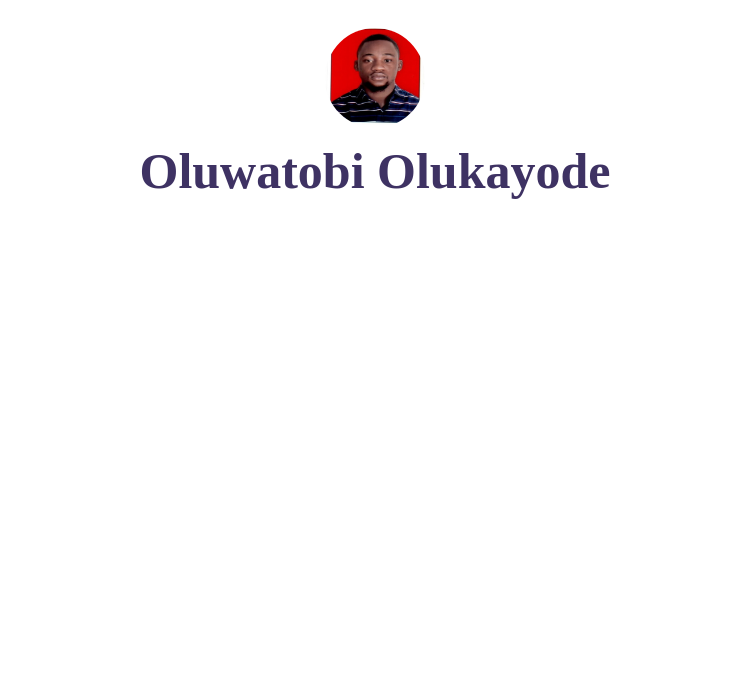
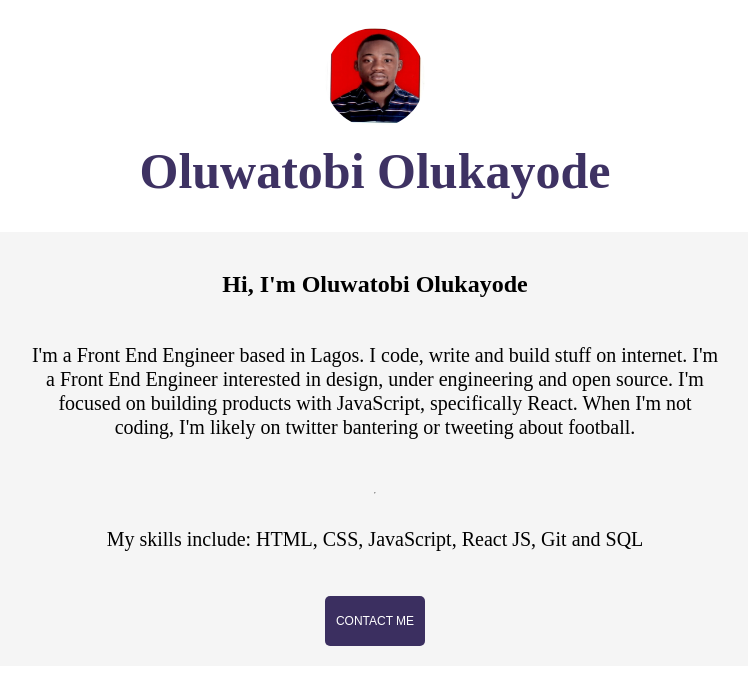
Before and after one commit to Samuel-Tobi/MY-PORTFOLIO, a React (Create React App) app: page / in a window 1280 px wide. Shown: the top 684 px of the page, without its empty margins (265-1013 px from the left). Built offline with nearby package versions, Linux system fonts and the light colour scheme.

Commit message:
Profile Section

```diff
--- a/src/App.js
+++ b/src/App.js
@@ -1,9 +1,11 @@
 import Head from "./head/Head";
+import Profile from "./profile/Profile";
 
 function App() {
   return (
     <div className="App">
       <Head />
+      <Profile />
     </div>
   );
 }
--- /dev/null
+++ b/src/profile/Profile.jsx
@@ -0,0 +1,22 @@
+import React from "react";
+import "./profile.css";
+
+export default function Profile() {
+  return (
+    <div className="profileContainer">
+      <h2>Hi, I'm Oluwatobi Olukayode</h2>
+      <p>
+        I'm a Front End Engineer based in Lagos. I code, write and build stuff
+        on internet. I'm a Front End Engineer interested in design, under
+        engineering and open source. I'm focused on building products with
+        JavaScript, specifically React. When I'm not coding, I'm likely on
+        twitter bantering or tweeting about football.
+      </p>
+      <hr />
+      <p>My skills include: HTML, CSS, JavaScript, React JS, Git and SQL </p>
+      <a href="mailto:oluwatobi9990@gmail.com" target={"_blank}"}>
+        <button>CONTACT ME</button>
+      </a>
+    </div>
+  );
+}
--- /dev/null
+++ b/src/profile/profile.css
@@ -0,0 +1,51 @@
+.profileContainer {
+  background-color: #f5f5f5;
+  padding: 20px;
+  align-items: center;
+  margin-left: 40px;
+  margin-right: 40px;
+  margin-top: -10px;
+  display: flex;
+  flex-direction: column;
+  align-items: center;
+  border-radius: 10px;
+}
+@media screen and (max-width: 600px) {
+  .profileContainer {
+    width: auto;
+    height: 600px;
+    background-color: #f5f5f5;
+    align-items: center;
+    margin: 0 5% 0 5%;
+    padding: 30% 10% 10% 10%px;
+    display: flex;
+    flex-direction: column;
+    align-items: center;
+  }
+}
+
+.profileContainer p {
+  text-align: center;
+  line-height: 80%;
+  font-size: 20px;
+  padding: 5px 20% 25px 20%;
+  font-weight: 200;
+  line-height: 24px;
+  display: inline-block;
+}
+
+.profileContainer button {
+  width: 100px;
+  height: 50px;
+  padding: 10px;
+  font-family: Arial, Helvetica, sans-serif;
+  font-size: 12px;
+  color: white;
+  background-color: #1e1049db;
+  border: 1px none;
+  border-radius: 5px;
+}
+
+.mainContainer button:hover {
+  opacity: 0.7;
+}
```
